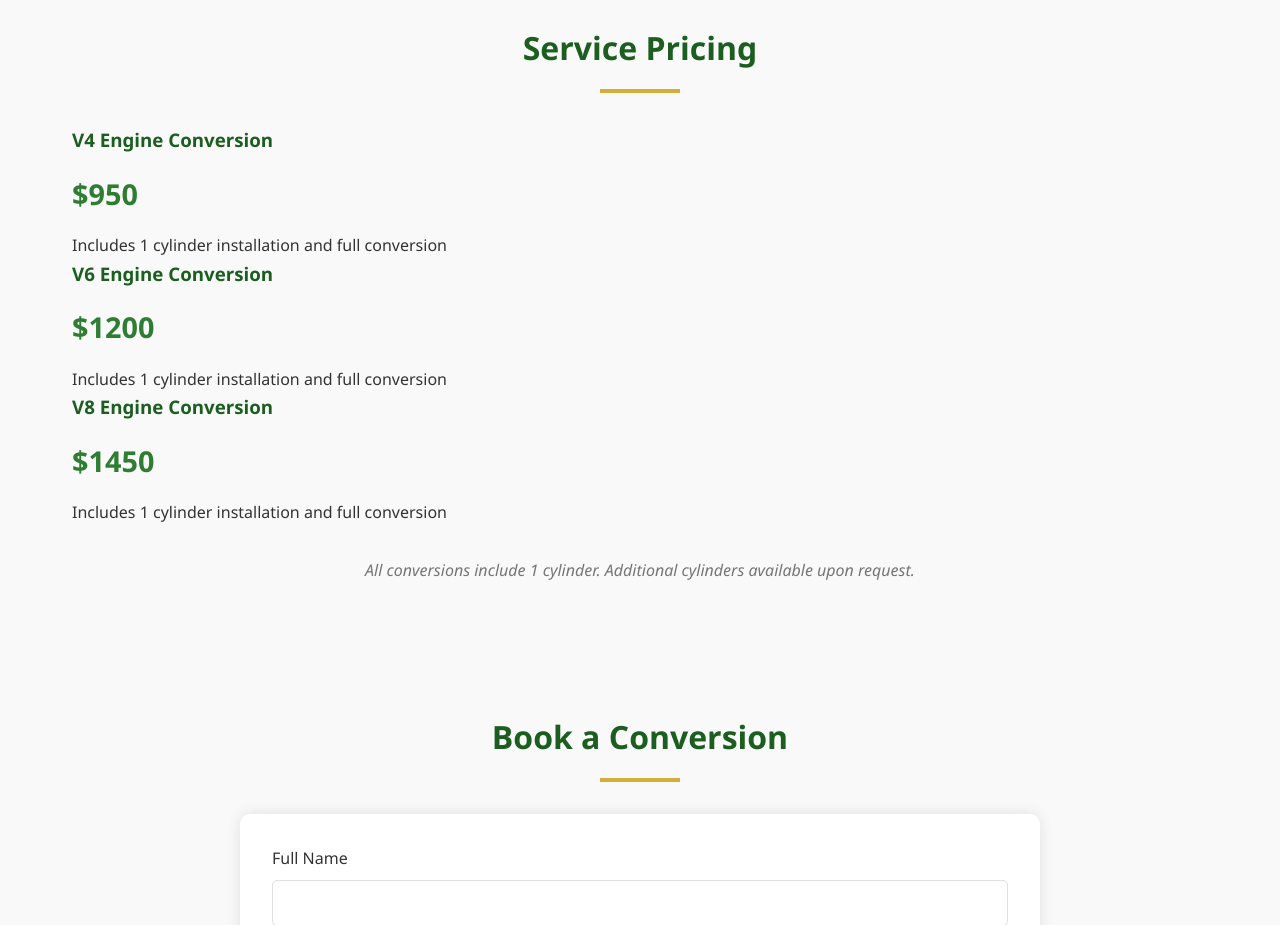
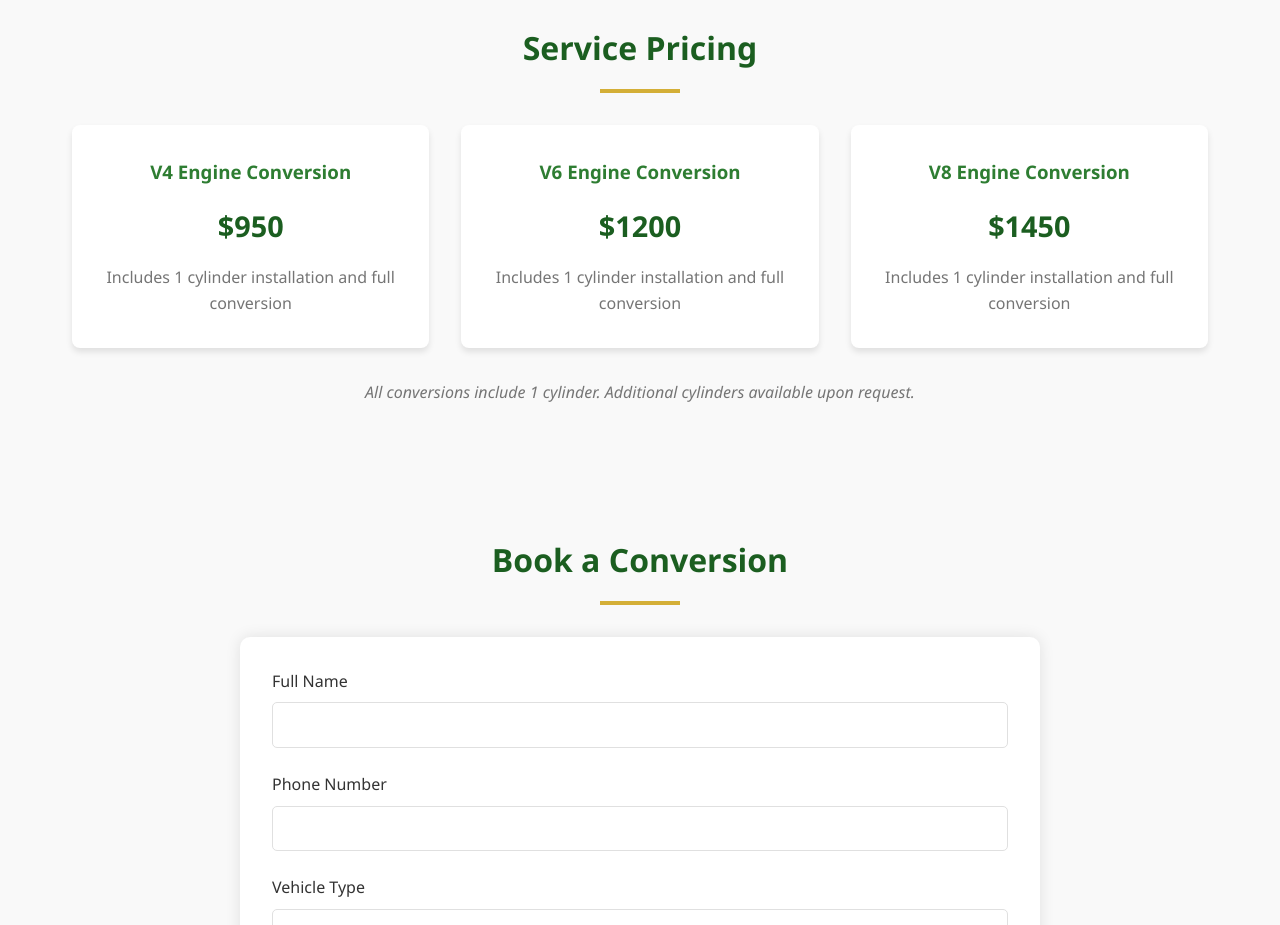
Before and after one commit to samkiel488/ATCO, a plain HTML site: page index.html in a window 1280 px wide. Shown: the part 1460-2385 px from the top of the page. Drawn offline with Linux system fonts and the light colour scheme.

Commit message:
update styles.css

```diff
--- a/styles.css
+++ b/styles.css
@@ -432,3 +432,35 @@ footer {
     transform: none;
   }
 }
+
+/* Add to existing styles.css */
+.pricing-simple {
+  display: grid;
+  grid-template-columns: repeat(auto-fit, minmax(300px, 1fr));
+  gap: 2rem;
+  margin-top: 2rem;
+}
+
+.price-item {
+  background-color: var(--white);
+  padding: 2rem;
+  border-radius: 8px;
+  box-shadow: 0 4px 6px rgba(0, 0, 0, 0.1);
+  text-align: center;
+}
+
+.price-item h3 {
+  color: var(--primary-color);
+  margin-bottom: 0.5rem;
+}
+
+.price-item .price {
+  font-size: 1.8rem;
+  color: var(--primary-dark);
+  font-weight: bold;
+  margin: 1rem 0;
+}
+
+.price-item p {
+  color: var(--dark-gray);
+}
```
